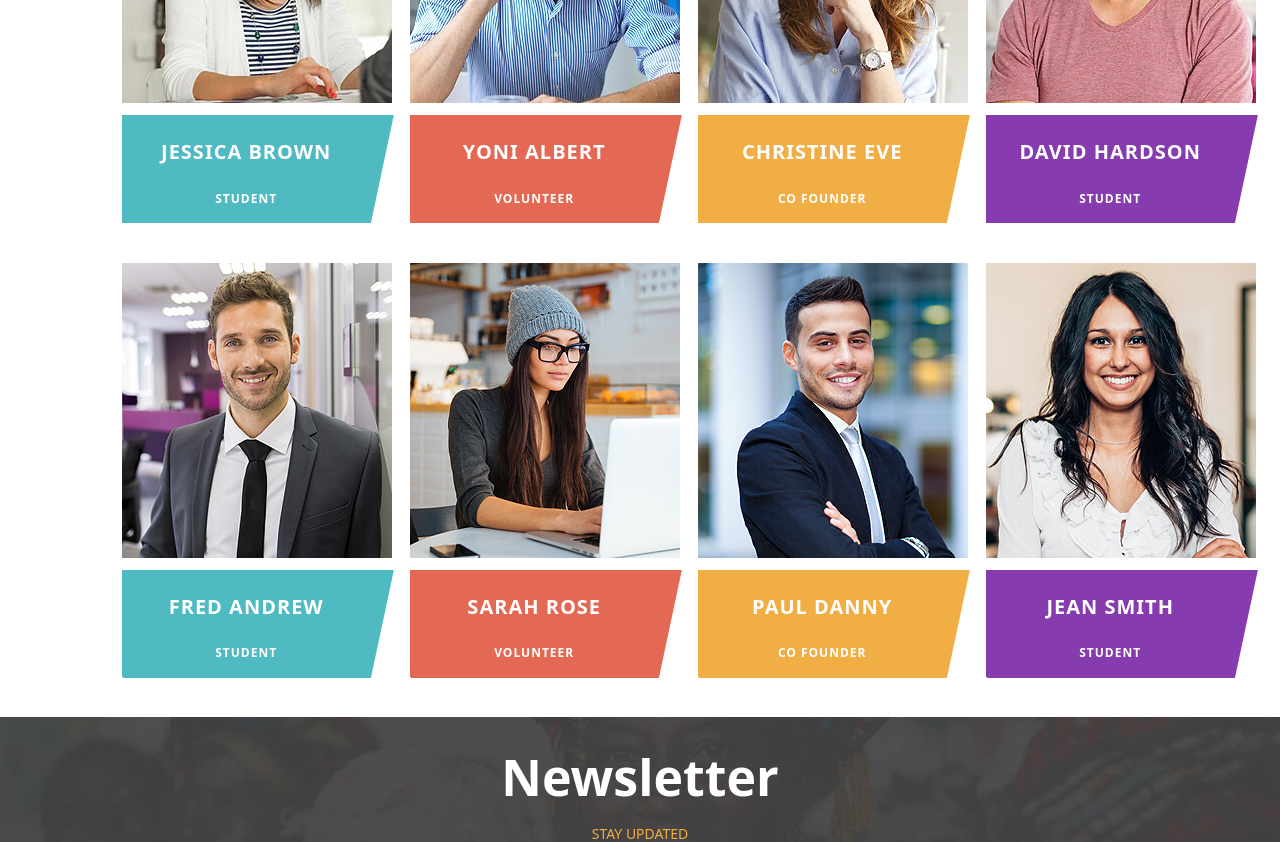
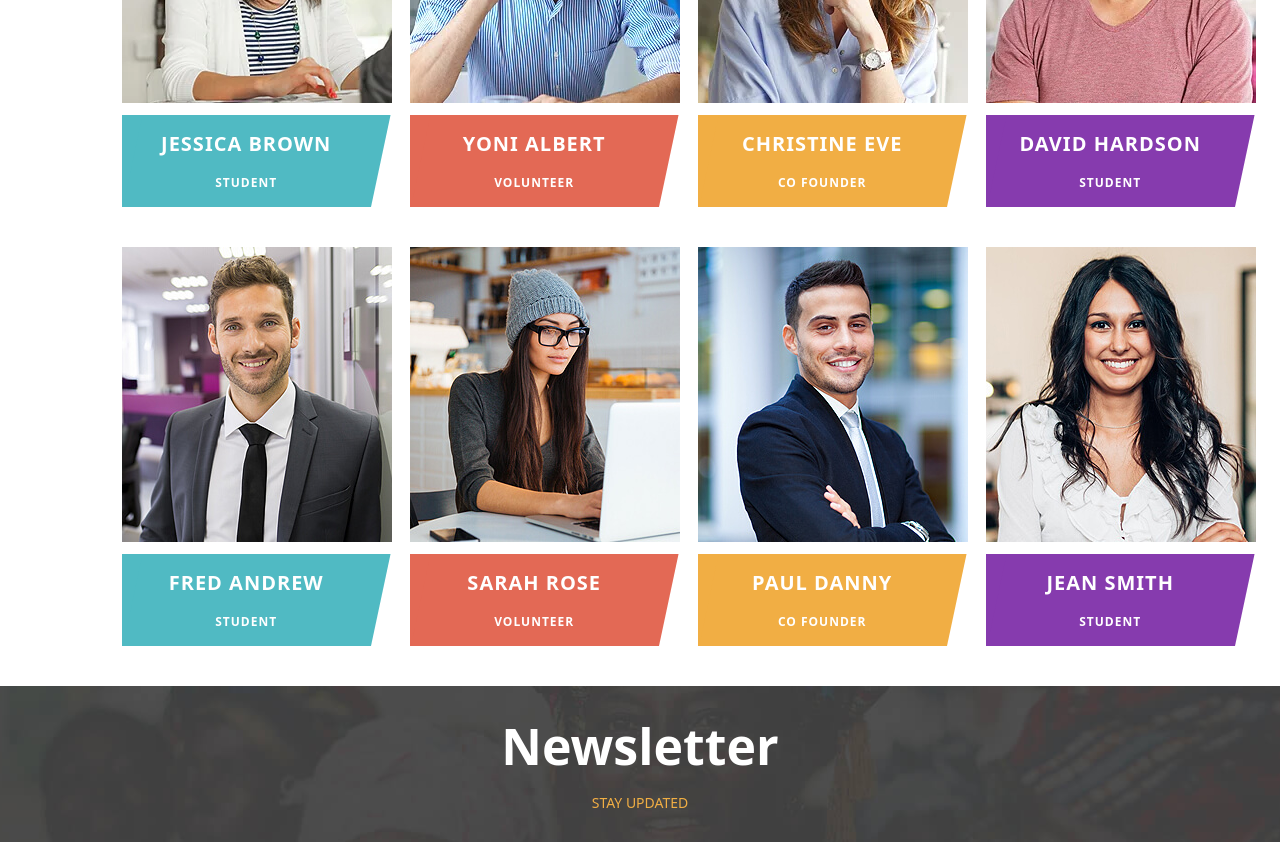
Before and after one commit to Palak-Srivastava4/oxpitan, a Next.js app: page /team in a window 1280 px wide. Shown: the part 740-1582 px from the top of the page. Built offline with nearby package versions, Linux system fonts and the light colour scheme.

Commit message:
team page changes

```diff
--- a/app/components/Pages/Team/Team.jsx
+++ b/app/components/Pages/Team/Team.jsx
@@ -13,9 +13,7 @@ const Team = () => {
         <Styled.Contact className="container">
           <div className="head">Our Team</div>
         </Styled.Contact>
-        <div>
         <Styled.BtnDark href="">home .our team</Styled.BtnDark>
-        </div>
       </Styled.BreadCrumb>
       <Styled.Team className="container">
 
@@ -30,10 +28,8 @@ const Team = () => {
                     <div style={{ width: "100%" }}>
                       <div className="brownBlock">
                         <div className="mid">
-                          <h3>
-                            <a href="" className="title">
+                          <h3 className="title">
                               {item.name}
-                            </a>
                           </h3>
                           <span className="desig">{item.subName}</span>
                         </div>
@@ -50,16 +46,12 @@ const Team = () => {
               return (
                 <Styled.First backgroundColor={item.color}>
                   <div className="mainDiv">
-                    <div>
                       <Image className="" src={item.img} />
-                    </div>
                     <div style={{ width: "100%" }}>
                       <div className="brownBlock">
                         <div className="mid">
-                          <h3>
-                            <a href="" className="title">
+                          <h3 className="title">
                               {item.name}
-                            </a>
                           </h3>
                           <span className="desig">{item.subName}</span>
                         </div>
```
